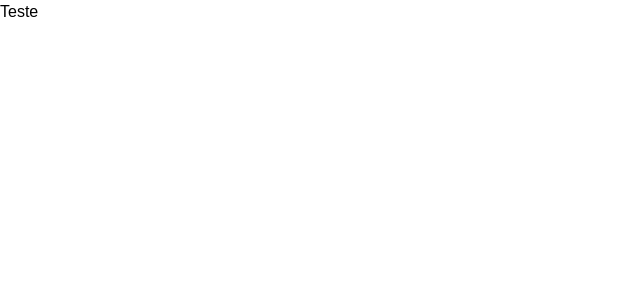
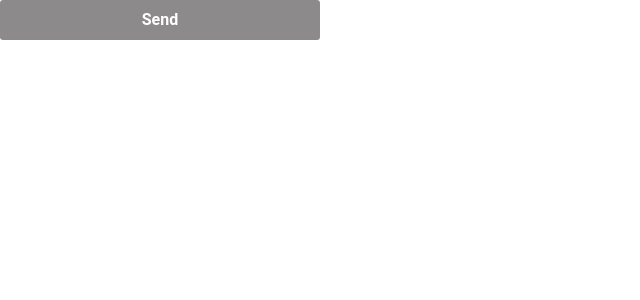
Before and after one commit to rafaelcsilvadev/todo_list, a React (Vite) app: page / in a window 1280 px wide. Shown: the top 300 px of the page, without its empty margins (0-640 px from the left). Built offline with nearby package versions, Linux system fonts and the light colour scheme.

Commit message:
Created button component

```diff
--- /dev/null
+++ b/src/core/theme/theme.css
@@ -0,0 +1,6 @@
+:root {
+    --primary-color: #ffffff;
+    --secondary-color: #021B7E;
+    --disabled-color: #8C8A8A;
+    --font-family: 'Roboto', sans-serif;
+}
--- /dev/null
+++ b/src/modules/todo_list/presentation/components/button/button.module.css
@@ -0,0 +1,22 @@
+@import '.../../../../../../../core/theme/theme.css';
+
+.button {
+    width: 25%;
+    height: 2.5rem;
+    font-family: var(--font-family);
+    font-size: 1rem;
+    font-weight: 700;
+    color: var(--primary-color);
+    border: none;
+    border-radius: 0.2rem;
+}
+
+.buttonDisabled {
+    background-color: var(--disabled-color);
+    cursor: not-allowed;
+}
+
+.buttonEnabled {
+    background-color: var(--secondary-color);
+    cursor: pointer;
+}
--- /dev/null
+++ b/src/modules/todo_list/presentation/components/button/button.tsx
@@ -0,0 +1,19 @@
+import type { ReactNode } from 'react';
+import styles from './button.module.css';
+
+interface ButtonProps {
+    readonly onClick: () => void;
+    readonly label: string;
+    readonly disabled?: boolean;
+}
+
+
+function Button({ onClick, label, disabled = false }: ButtonProps): ReactNode {
+    return (
+        <button disabled={disabled} className={`${styles.button} ${disabled ? styles.buttonDisabled : styles.buttonEnabled}`} onClick={onClick}>
+            {label}
+        </button>
+    );
+}
+
+export default Button;
--- a/src/modules/todo_list/presentation/pages/todo_list/todo_list_page.tsx
+++ b/src/modules/todo_list/presentation/pages/todo_list/todo_list_page.tsx
@@ -1,10 +1,9 @@
 import type { ReactNode } from "react";
+import Button from "../../components/button/button";
 
 function TodoListPage(): ReactNode {
     return (
-        <span>
-            Teste
-        </span>
+        <Button label="Send" onClick={() => alert('Teste')} disabled={true}/>
     )
 }
 
```
